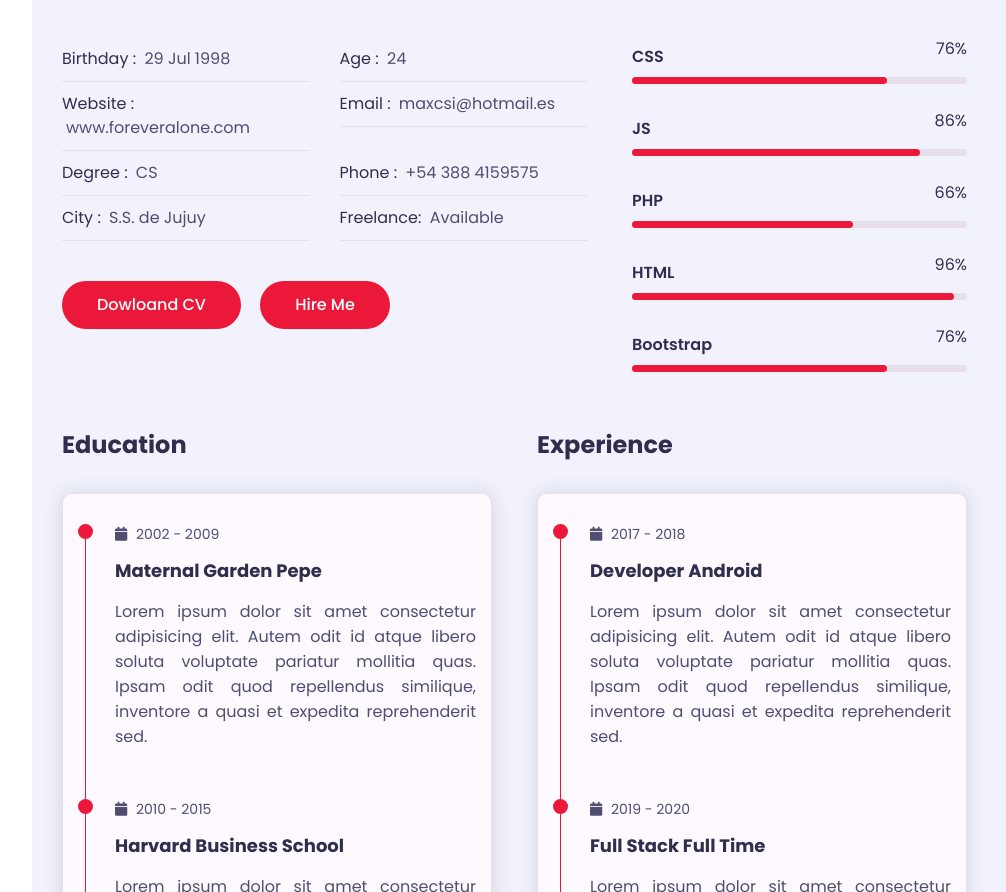
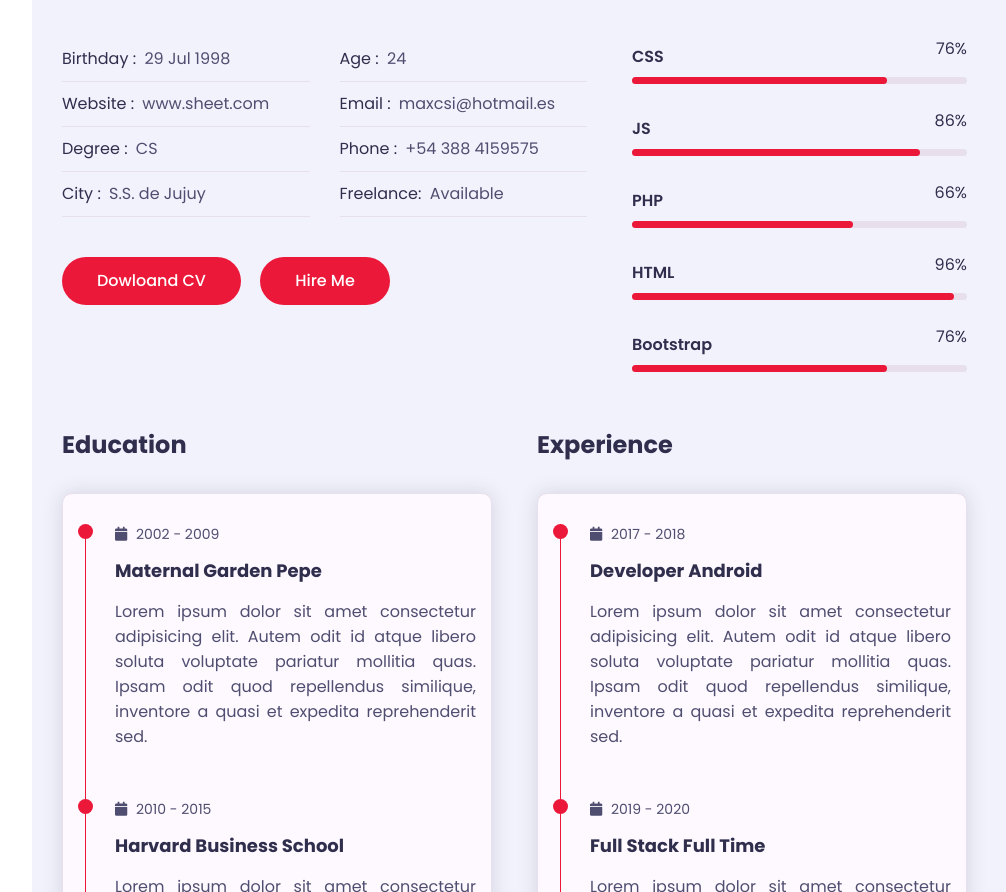
Before and after one commit to Teemosky1/Portfolio1, a plain HTML site: page index.html in a window 1280 px wide. Shown: the part 1084-1976 px from the top of the page, without its empty margins (238-1244 px from the left). Drawn offline with nearby package versions, Linux system fonts and the light colour scheme; a web font is replaced by a local one.

Commit message:
Update index.html

```diff
--- a/index.html
+++ b/index.html
@@ -87,7 +87,7 @@
                                             <p>Age : <span>24</span></p>
                                         </div>
                                         <div class="info-item padd-15">
-                                            <p>Website : <span>www.foreveralone.com</span></p>
+                                            <p>Website : <span>www.sheet.com</span></p>
                                         </div>
                                         <div class="info-item padd-15">
                                             <p>Email : <span>maxcsi@hotmail.es</span></p>
```
